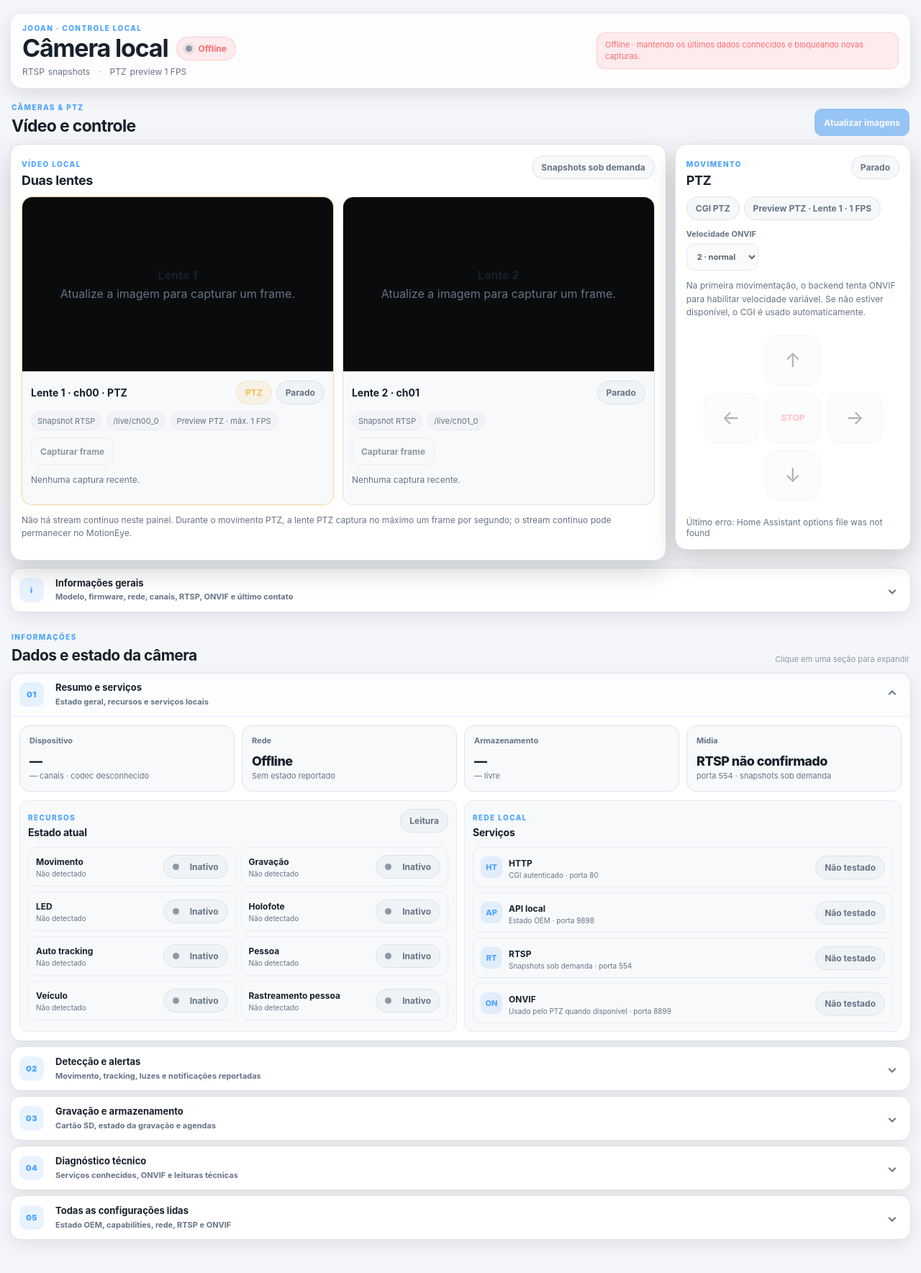
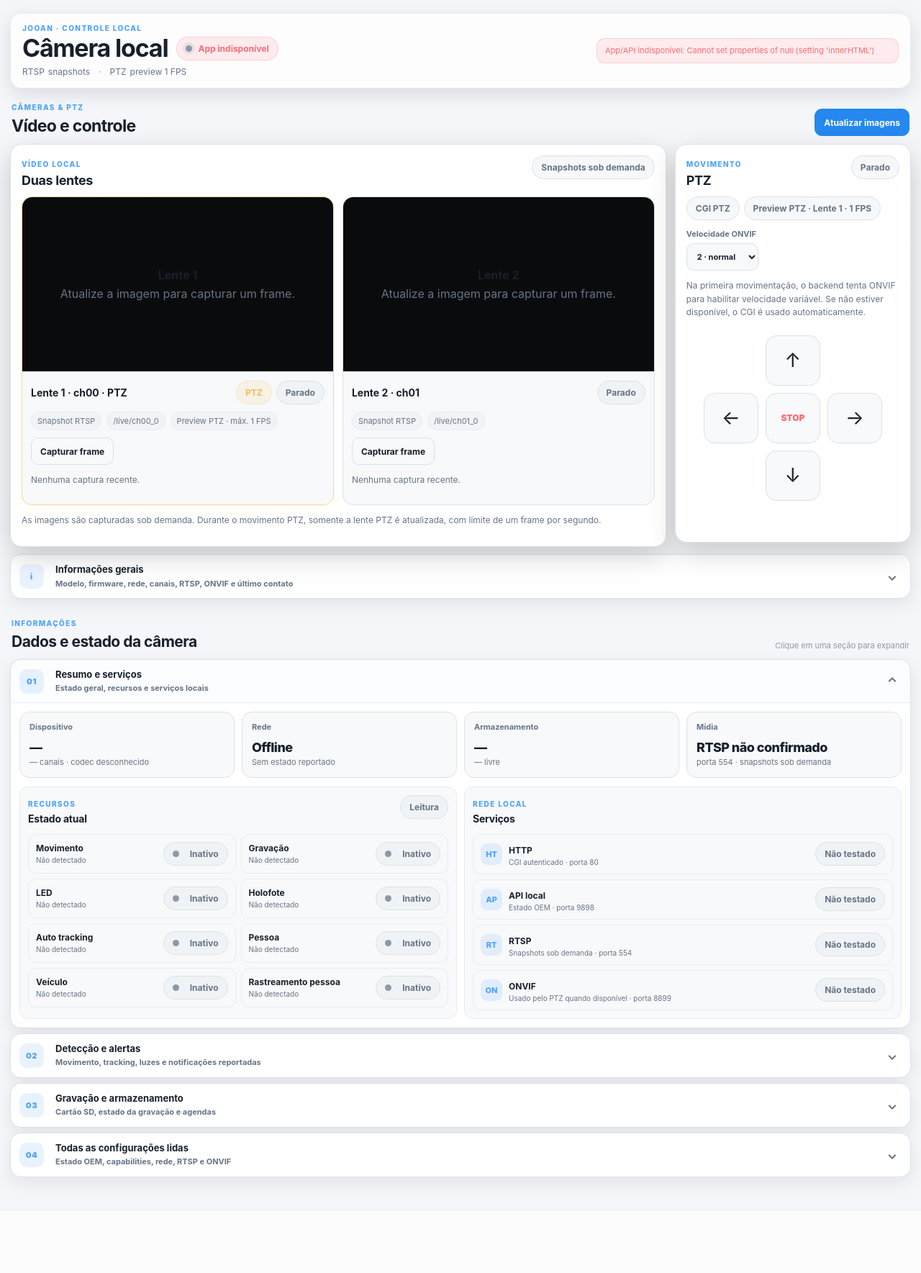
Before and after one commit to lucaslucian/ha-jooan-ptz, a Flask app: page / in a window 1280 px wide. Shown: the whole page at 72% size. After the commit the page ends 1652 px from the top, so only its background shows below. Run offline with Flask 3, Linux system fonts and the light colour scheme.

Commit message:
Remove obsolete technical diagnostics panel

```diff
--- a/jooan_ptz/app/templates/index.html
+++ b/jooan_ptz/app/templates/index.html
@@ -96,7 +96,7 @@
           </div>
 
           <p id="previewMessage" class="helper" aria-live="polite">
-            Não há stream contínuo neste painel. Durante o movimento PTZ, a lente PTZ captura no máximo um frame por segundo; o stream contínuo pode permanecer no MotionEye.
+            As imagens são capturadas sob demanda. Durante o movimento PTZ, somente a lente PTZ é atualizada, com limite de um frame por segundo.
           </p>
         </article>
 
@@ -286,46 +286,6 @@
           <summary>
             <span class="accordion-icon">04</span>
             <span class="accordion-copy">
-              <strong>Diagnóstico técnico</strong>
-              <small>Serviços conhecidos, ONVIF e leituras técnicas</small>
-            </span>
-            <span class="accordion-chevron">⌄</span>
-          </summary>
-          <div class="accordion-body">
-            <div id="diagnosticSummary" class="diagnostic-grid"></div>
-            <p class="helper">
-              Somente leitura. Nenhum teste adicional de RTSP ou ONVIF é iniciado nesta seção.
-            </p>
-
-            <div class="content-grid two compact-grid">
-              <article class="compact-card">
-                <div class="compact-card-heading">
-                  <div>
-                    <span class="section-kicker">ONVIF</span>
-                    <h3>Resumo técnico</h3>
-                  </div>
-                  <span class="badge neutral">Leitura</span>
-                </div>
-                <div id="onvifSummary"></div>
-              </article>
-
-              <article class="compact-card">
-                <div class="compact-card-heading">
-                  <div>
-                    <span class="section-kicker">DADOS BRUTOS</span>
-                    <h3>Leituras técnicas</h3>
-                  </div>
-                </div>
-                <div id="rawDetails" class="details-stack"></div>
-              </article>
-            </div>
-          </div>
-        </details>
-
-        <details class="info-accordion-item">
-          <summary>
-            <span class="accordion-icon">05</span>
-            <span class="accordion-copy">
               <strong>Todas as configurações lidas</strong>
               <small>Estado OEM, capabilities, rede, RTSP e ONVIF</small>
             </span>
```
